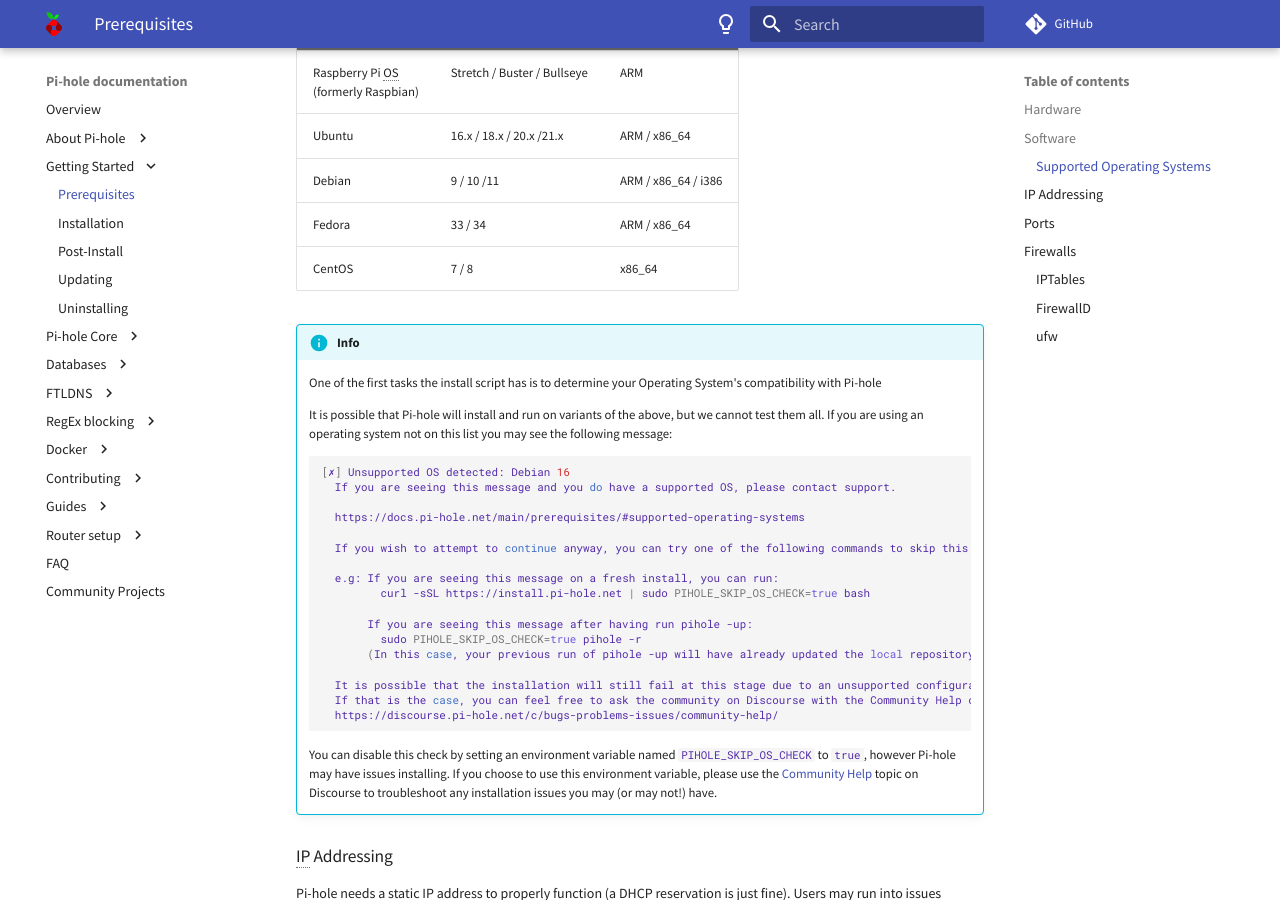
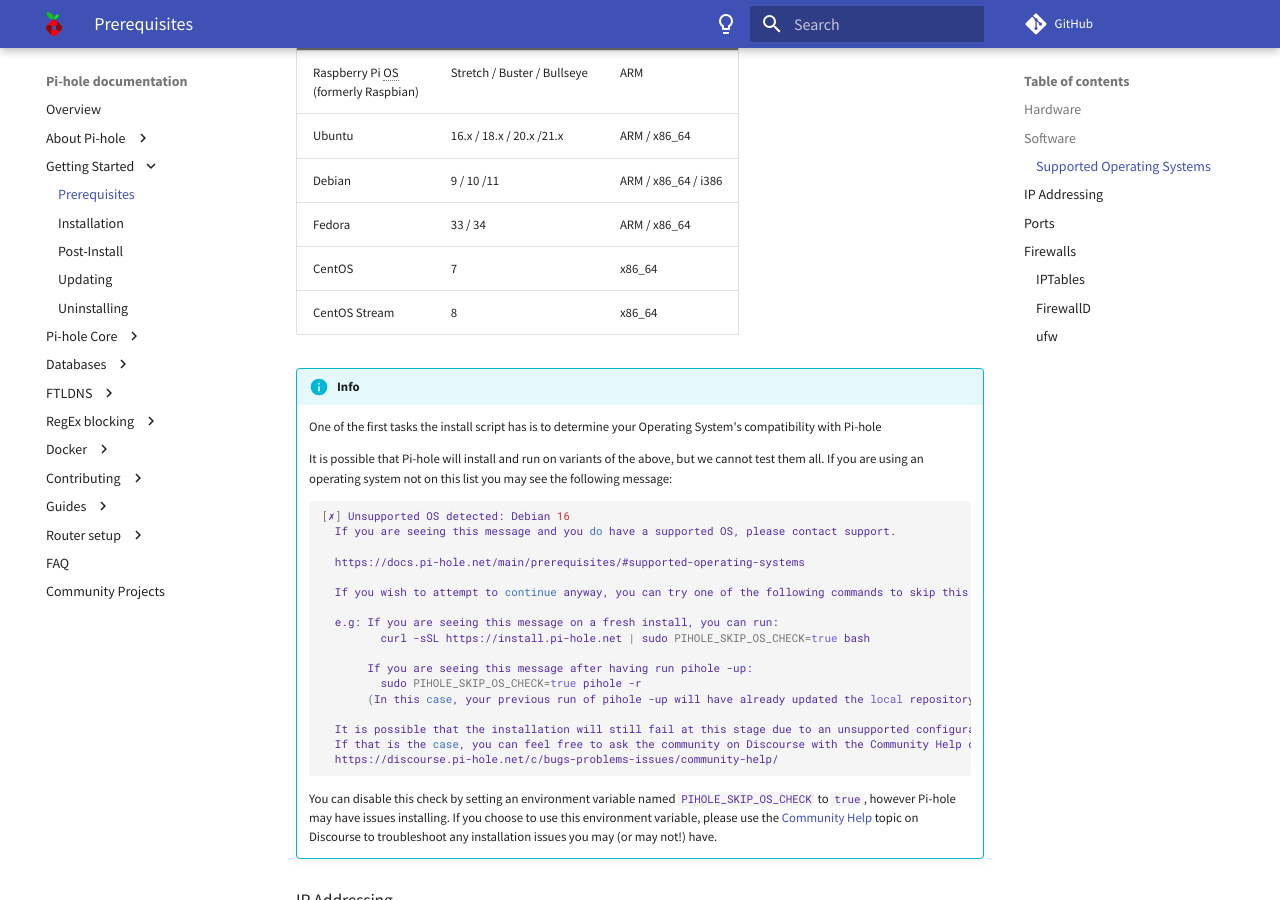
Before and after one commit to pi-hole/docs, an MkDocs documentation site: the page built from docs/main/prerequisites.md, in a window 1280 px wide and 900 px high, scrolled down 517 px. Built offline with MkDocs 1.6.1 and Material for MkDocs 9.7.7, drawn with Linux system fonts in a browser that asks for light colours; comment, search, counter and statistics services are not loaded.

Commit message:
Update supported versions for CentOS and CentOS Stream
Signed-off-by: André Cirne <dumahk21@gmail.com>

```diff
--- a/docs/main/prerequisites.md
+++ b/docs/main/prerequisites.md
@@ -28,7 +28,8 @@
 | Ubuntu       | 16.x / 18.x / 20.x /21.x     | ARM / x86_64        |
 | Debian       | 9 / 10 /11          | ARM / x86_64 / i386 |
 | Fedora       | 33 / 34          | ARM / x86_64        |
-| CentOS       | 7 / 8            | x86_64              |
+| CentOS       | 7                | x86_64              |
+| CentOS Stream | 8            | x86_64              |
 
 <!-- markdownlint-disable code-block-style -->
 !!! info
```
